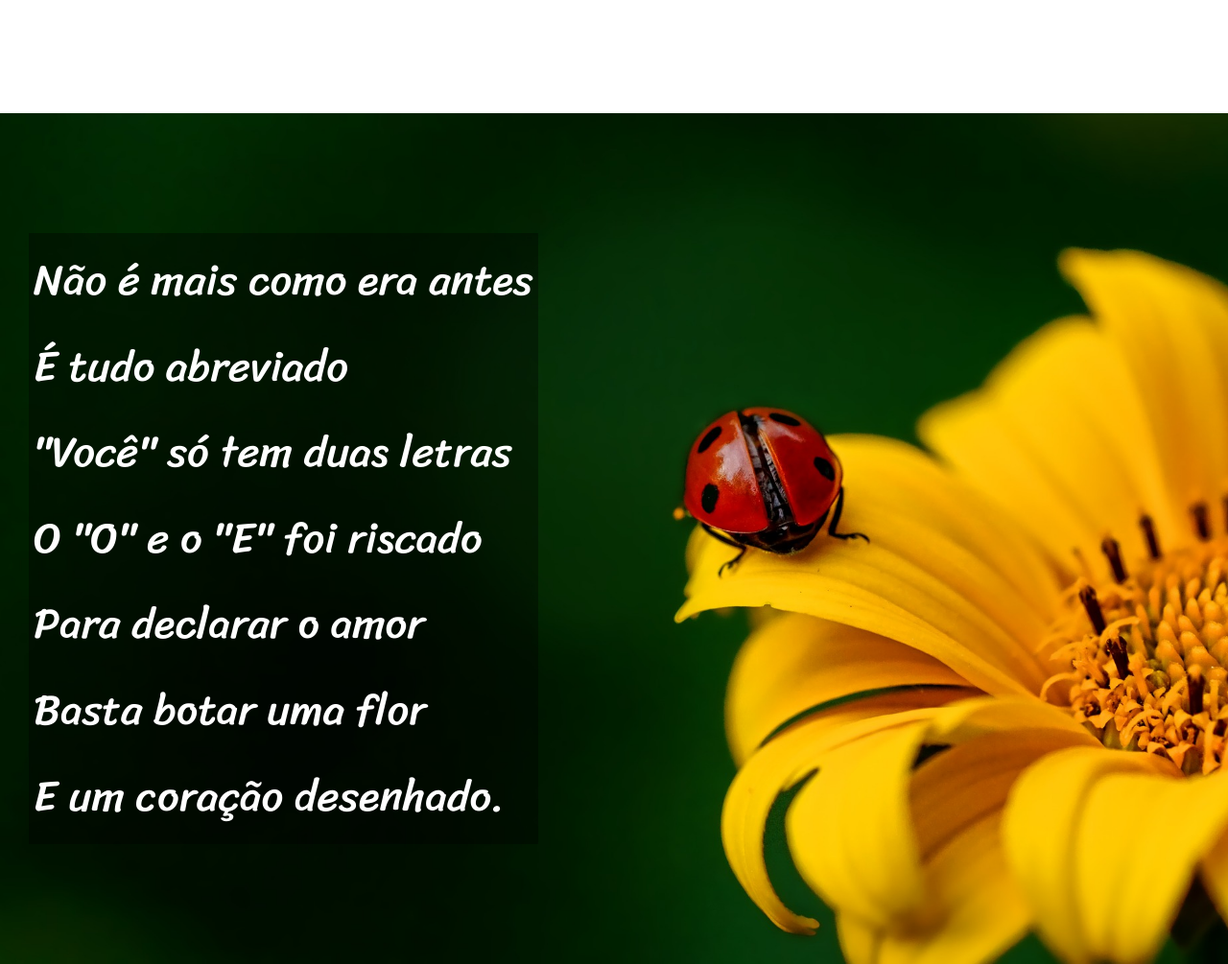
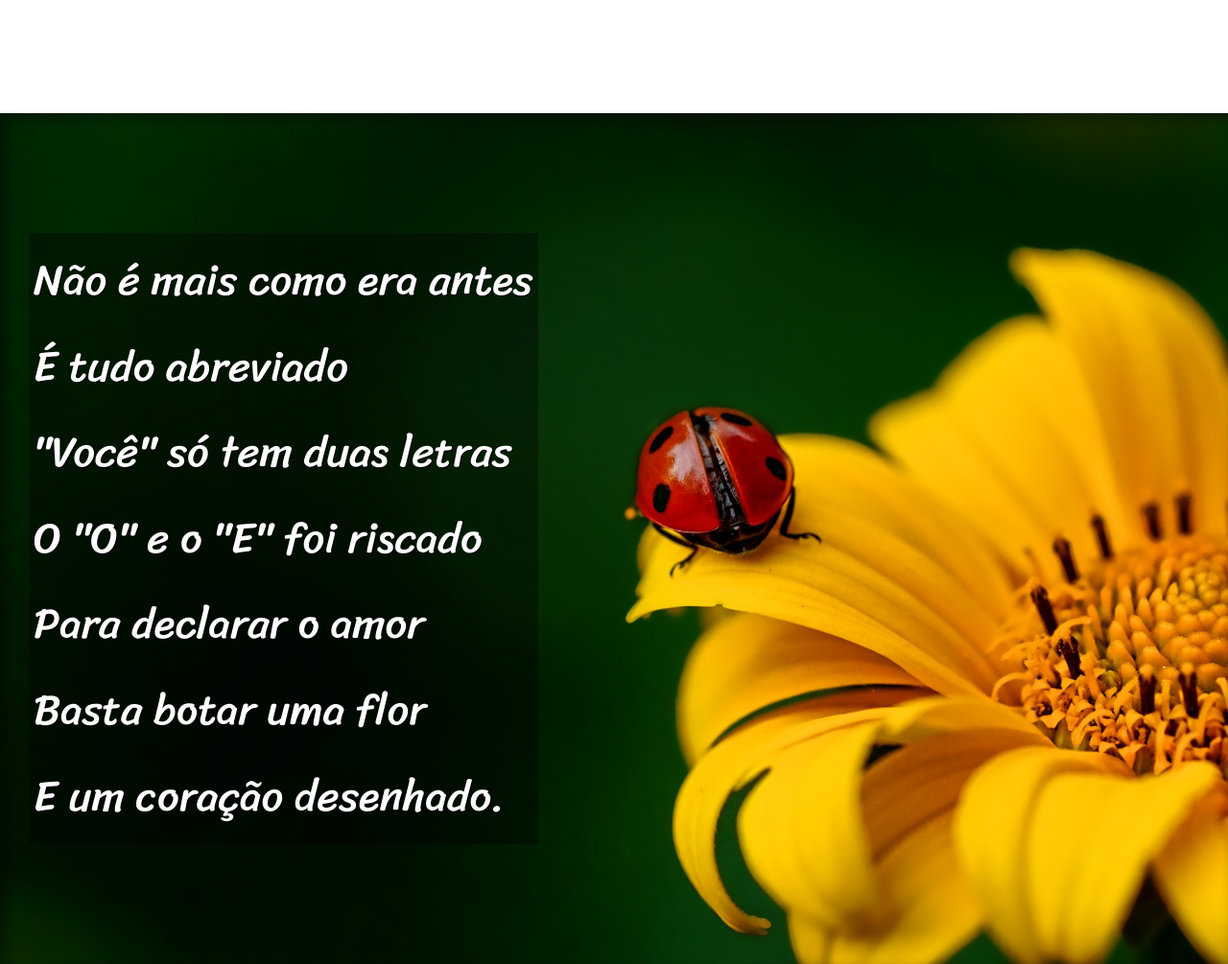
Before and after one commit to alexsantos1910/desafio-cordel, a plain HTML site: page index.html in a window 1280 px wide. Shown: the part 969-1974 px from the top of the page at 96% size. Drawn offline with Linux system fonts and the light colour scheme.

Commit message:
Update style.css

```diff
--- a/style.css
+++ b/style.css
@@ -35,8 +35,6 @@ header > h1 {
 header > p {
     margin-bottom: 50px;
     margin-top: 0px;
-    font-family: Verdana;
-    font-style: regular;
 }
 
 a {
@@ -88,23 +86,27 @@ section.imagem > p {
     background-color: rgba(0, 0, 0, 0.356);
     color: white;
     padding: 5px;
-    text-align: left;
+    text-shadow: 1px 1px 0px black;
 }
 
 section.imagem {
-    position: relative;
     background-color: rgb(51, 50, 50);
+    color: white;
+    box-shadow: inset 6px 6px 13px 0px rgba(0, 0, 0, 0.411);
+    background-attachment: fixed;
     background-size: cover;
-    background-attachment: fixed;
 
 }
 
 section#img01 {
-    background-image: url(imagens/background001.jpg);
+    background-image: url(../imagens/background001.jpg);
+    background-position: right center;
+
 }
 
 section#img02 {
-    background-image: url(imagens/background002.jpg);
+    background-image: url(../imagens/background002.jpg);
+    background-position: right center;
 }
 
 footer {
```
